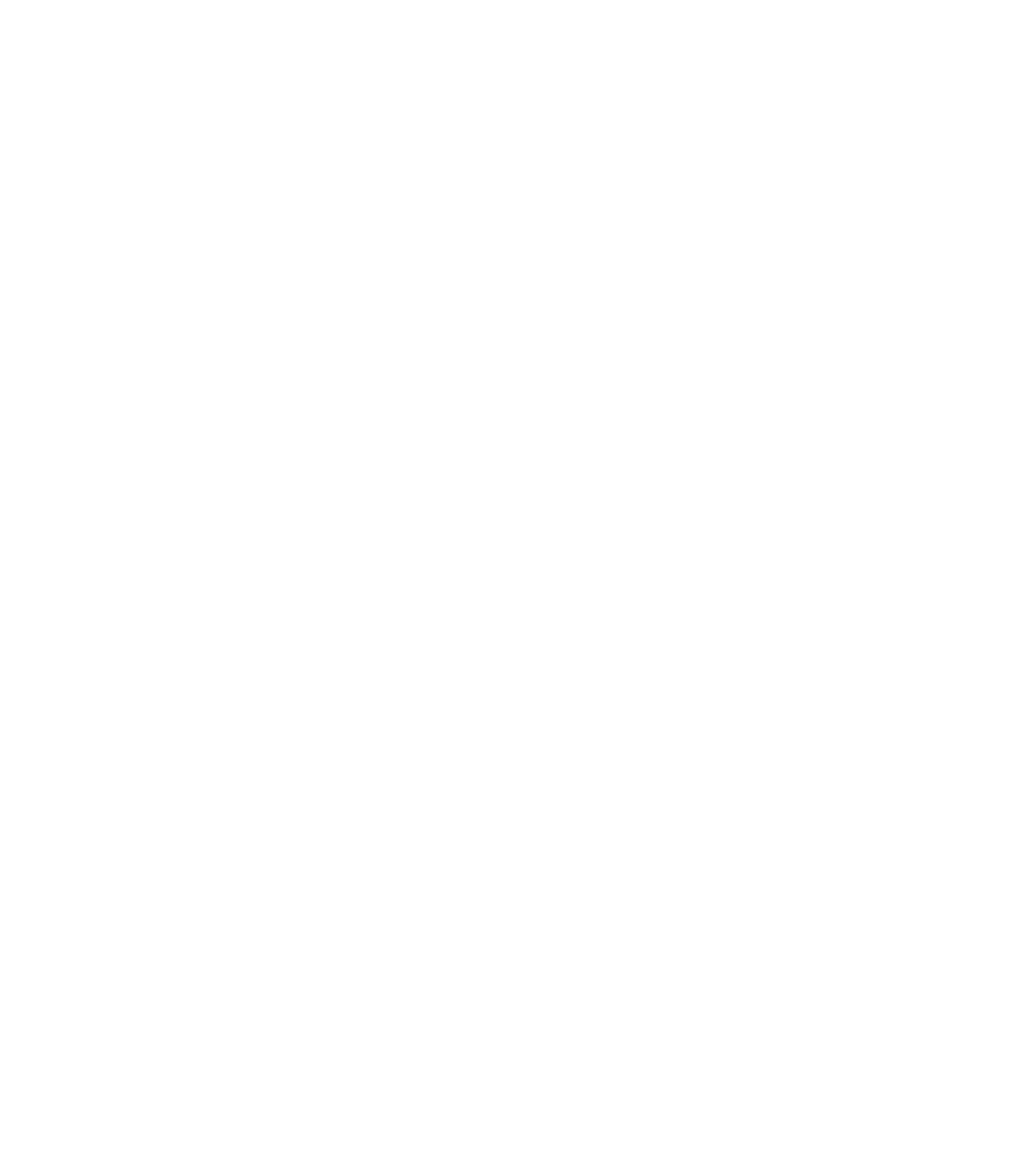
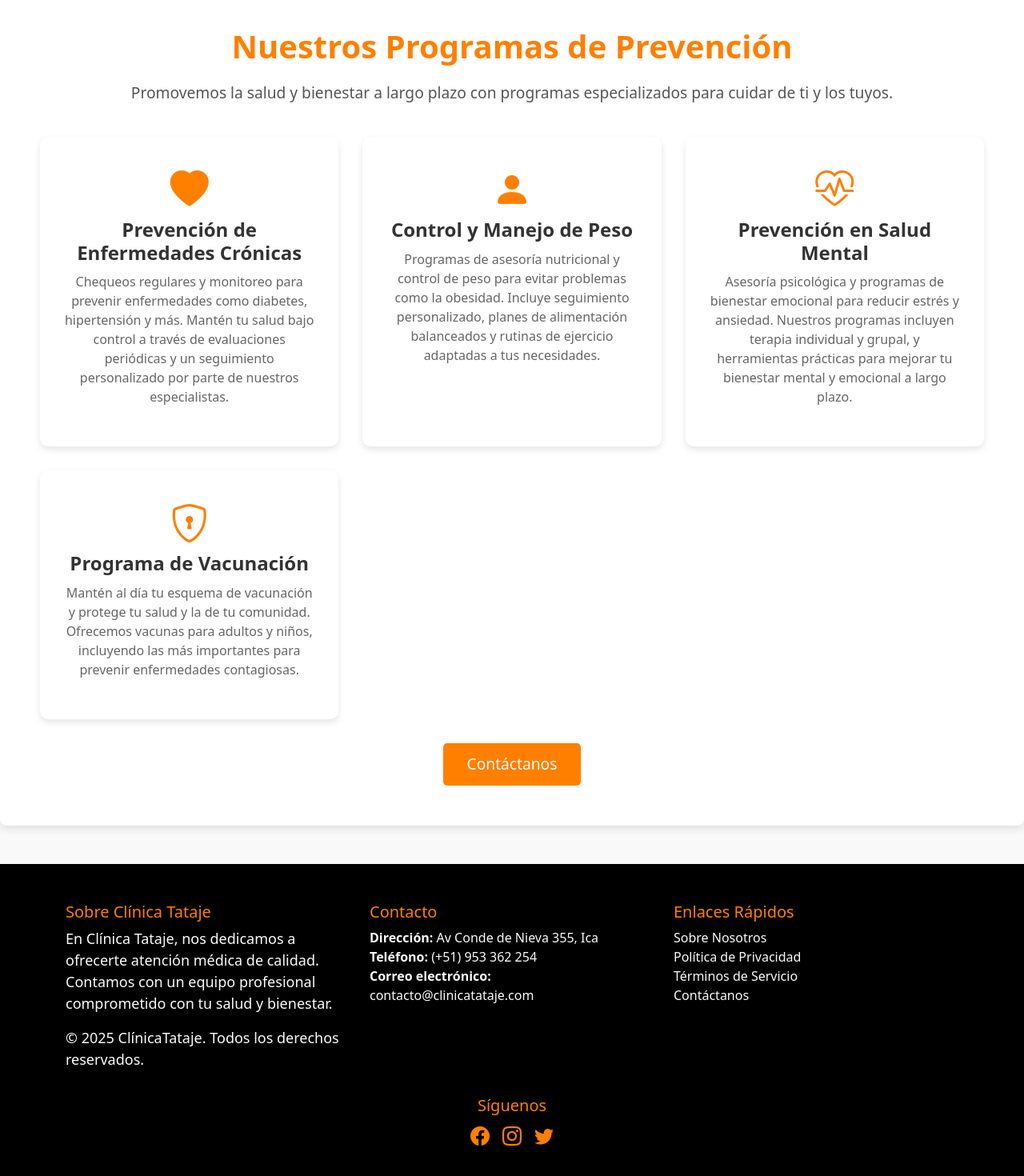
Before and after one commit to GuerraChipana/clinica_tataje_front, a React (Vite) app: page /programas in a window 1280 px wide. Before the commit this address had no page. Shown: the part 122-1592 px from the top of the page at 80% size. Before the commit the page ends 800 px from the top, so only its background shows below. Built offline with nearby package versions, Linux system fonts and the light colour scheme.

Commit message:
Agregarndo btn de reserva y programas

```diff
--- a/src/App.jsx
+++ b/src/App.jsx
@@ -23,6 +23,9 @@ import StaffMedico from './pages/StaffMedico.jsx';
 import Servicios from './pages/Servicios.jsx';
 import Contacto from './pages/Contacto.jsx';
 import SobreNosotros from './pages/SobreNosotros.jsx';
+import Reservar from './pages/Reservar.jsx';
+import ProgramasDePrevencion from './pages/Programas.jsx';
+import Programas from './pages/Programas.jsx';
 
 function App() {
   return (
@@ -38,6 +41,8 @@ function App() {
       <Route path="/servicios" element={<Servicios />} />
       <Route path="/contacto" element={<Contacto />} />
       <Route path="/sobre-nosotros" element={<SobreNosotros />} />
+      <Route path="/reservar" element={<Reservar />} />
+      <Route path="/programas" element={<Programas />} />
 
       {/* Rutas protegidas para PACIENTE */}
       <Route element={<PrivateRoute allowedRoles={['paciente']} />}>
--- a/src/pages/Home.jsx
+++ b/src/pages/Home.jsx
@@ -93,7 +93,7 @@ function Home() {
             { icon: "calendar3", title: "Reserva una cita", desc: "Agenda desde casa", link: "/reservar", label: "Reservar" },
             { icon: "person-vcard", title: "Staff Médico", desc: "Conoce a nuestros especialistas", link: "/staffMedico", label: "Conoce al Staff" },
             { icon: "journal-medical", title: "Servicios", desc: "Consulta nuestros servicios", link: "/servicios", label: "Conoce más" },
-            { icon: "people", title: "Pacientes", desc: "Atención integral para ti", link: "/pacientes", label: "Ver más" },
+            { icon: "people", title: "Programa de previcion", desc: "Atención integral para ti", link: "/programas", label: "Ver más" },
           ].map((item, idx) => (
             <div className="col-md-3" key={idx}>
               <div className="servicio-card text-center h-100">
--- /dev/null
+++ b/src/pages/Programas.jsx
@@ -0,0 +1,137 @@
+import { Link } from 'react-router-dom';
+import Header from '../components/Header';
+import Footer from '../components/Footer';
+
+function Programas() {
+  return (
+    <div style={styles.pageContainer}>
+      <Header />
+
+      {/* Contenido Principal */}
+      <div style={styles.contentContainer}>
+        <h2 style={styles.title}>Nuestros Programas de Prevención</h2>
+        <p style={styles.subtitle}>Promovemos la salud y bienestar a largo plazo con programas especializados para cuidar de ti y los tuyos.</p>
+
+        <div style={styles.programList}>
+          {/* Programa 1 */}
+          <div style={styles.programCard}>
+            <i className="bi bi-heart-fill" style={styles.icon}></i>
+            <h5 style={styles.programTitle}>Prevención de Enfermedades Crónicas</h5>
+            <p style={styles.programDescription}>Chequeos regulares y monitoreo para prevenir enfermedades como diabetes, hipertensión y más. Mantén tu salud bajo control a través de evaluaciones periódicas y un seguimiento personalizado por parte de nuestros especialistas.</p>
+          </div>
+
+          {/* Programa 2 */}
+          <div style={styles.programCard}>
+            <i className="bi bi-person-fill" style={styles.icon}></i>
+            <h5 style={styles.programTitle}>Control y Manejo de Peso</h5>
+            <p style={styles.programDescription}>Programas de asesoría nutricional y control de peso para evitar problemas como la obesidad. Incluye seguimiento personalizado, planes de alimentación balanceados y rutinas de ejercicio adaptadas a tus necesidades.</p>
+          </div>
+
+          {/* Programa 3 */}
+          <div style={styles.programCard}>
+            <i className="bi bi-heart-pulse" style={styles.icon}></i>
+            <h5 style={styles.programTitle}>Prevención en Salud Mental</h5>
+            <p style={styles.programDescription}>Asesoría psicológica y programas de bienestar emocional para reducir estrés y ansiedad. Nuestros programas incluyen terapia individual y grupal, y herramientas prácticas para mejorar tu bienestar mental y emocional a largo plazo.</p>
+          </div>
+
+          {/* Programa 4 */}
+          <div style={styles.programCard}>
+            <i className="bi bi-shield-lock" style={styles.icon}></i>
+            <h5 style={styles.programTitle}>Programa de Vacunación</h5>
+            <p style={styles.programDescription}>Mantén al día tu esquema de vacunación y protege tu salud y la de tu comunidad. Ofrecemos vacunas para adultos y niños, incluyendo las más importantes para prevenir enfermedades contagiosas.</p>
+          </div>
+
+
+        </div>
+
+        {/* Botón de contacto general */}
+        <Link to="/contacto" style={styles.contactButton}>Contáctanos</Link>
+      </div>
+
+      <Footer />
+    </div>
+  );
+}
+
+const styles = {
+  pageContainer: {
+    backgroundColor: '#f9f9f9',
+    minHeight: '100vh',
+    display: 'flex',
+    flexDirection: 'column',
+  },
+  contentContainer: {
+    padding: '50px',
+    marginTop: '20px',
+    backgroundColor: '#fff',
+    borderRadius: '8px',
+    boxShadow: '0 4px 10px rgba(0, 0, 0, 0.1)',
+    textAlign: 'center',
+  },
+  title: {
+    fontSize: '2.5rem',
+    fontWeight: 'bold',
+    color: '#ff7f00',
+    marginBottom: '20px',
+  },
+  subtitle: {
+    fontSize: '1.2rem',
+    color: '#555',
+    marginBottom: '40px',
+    fontWeight: '300',
+  },
+  programList: {
+    display: 'grid',
+    gridTemplateColumns: 'repeat(auto-fill, minmax(280px, 1fr))',
+    gap: '30px',
+    marginTop: '30px',
+  },
+  programCard: {
+    backgroundColor: '#fff',
+    padding: '30px',
+    borderRadius: '10px',
+    boxShadow: '0 4px 8px rgba(0, 0, 0, 0.1)',
+    textAlign: 'center',
+    transition: 'transform 0.3s, box-shadow 0.3s',
+    cursor: 'pointer',
+  },
+  icon: {
+    fontSize: '3rem',
+    color: '#ff7f00',
+    marginBottom: '20px',
+  },
+  programTitle: {
+    fontSize: '1.5rem',
+    fontWeight: 'bold',
+    color: '#333',
+    marginBottom: '10px',
+  },
+  programDescription: {
+    fontSize: '1rem',
+    color: '#666',
+    marginBottom: '20px',
+    fontWeight: '300',
+  },
+  programButton: {
+    backgroundColor: '#ff7f00',
+    color: 'white',
+    padding: '12px 30px',
+    fontSize: '1rem',
+    textDecoration: 'none',
+    borderRadius: '5px',
+    transition: 'background-color 0.3s',
+  },
+  contactButton: {
+    backgroundColor: '#ff7f00',
+    color: 'white',
+    padding: '12px 30px',
+    fontSize: '1.2rem',
+    textDecoration: 'none',
+    borderRadius: '5px',
+    marginTop: '30px',
+    display: 'inline-block',
+    transition: 'background-color 0.3s',
+  },
+};
+
+export default Programas;
--- /dev/null
+++ b/src/pages/Reservar.jsx
@@ -0,0 +1,66 @@
+import { Link } from 'react-router-dom';
+import Header from '../components/Header';
+import Footer from '../components/Footer';
+
+function Reservar() {
+  return (
+    <div style={styles.reservarContainer}>
+      <Header />
+      <div style={styles.reservarContent}>
+        <h3 style={styles.title}>¡Accede a tu cuenta para continuar con la reserva!</h3>
+        <p style={styles.message}>Para poder agendar tu cita, es necesario que inicies sesión. Si ya tienes una cuenta, accede a ella ahora. Si no, regístrate rápidamente.</p>
+        <Link to="/login-paciente" style={styles.btnLogin}>Iniciar Sesión</Link>
+        <p style={styles.registerInfo}>¿No tienes cuenta? <Link to="/registro-paciente" style={styles.linkRegister}>Regístrate aquí</Link></p>
+      </div>
+      <Footer />
+    </div>
+  );
+}
+
+const styles = {
+  reservarContainer: {
+    backgroundColor: '#f9f9f9',
+    minHeight: '100vh',
+    display: 'flex',
+    flexDirection: 'column',
+  },
+  reservarContent: {
+    padding: '50px',
+    backgroundColor: '#fff',
+    margin: '20px',
+    borderRadius: '8px',
+    boxShadow: '0px 4px 8px rgba(0, 0, 0, 0.1)',
+    textAlign: 'center',
+  },
+  title: {
+    fontSize: '2rem',
+    color: '#ff7f00',
+    marginBottom: '20px',
+  },
+  message: {
+    fontSize: '1.1rem',
+    color: '#333',
+    marginBottom: '30px',
+    fontWeight: 300,
+  },
+  btnLogin: {
+    backgroundColor: '#ff7f00',
+    color: 'white',
+    padding: '12px 30px',
+    fontSize: '1.1rem',
+    border: 'none',
+    borderRadius: '4px',
+    cursor: 'pointer',
+    textDecoration: 'none',
+  },
+  registerInfo: {
+    marginTop: '20px',
+  },
+  linkRegister: {
+    color: '#ff7f00',
+    textDecoration: 'none',
+    fontWeight: 'bold',
+  },
+};
+
+export default Reservar;
```
